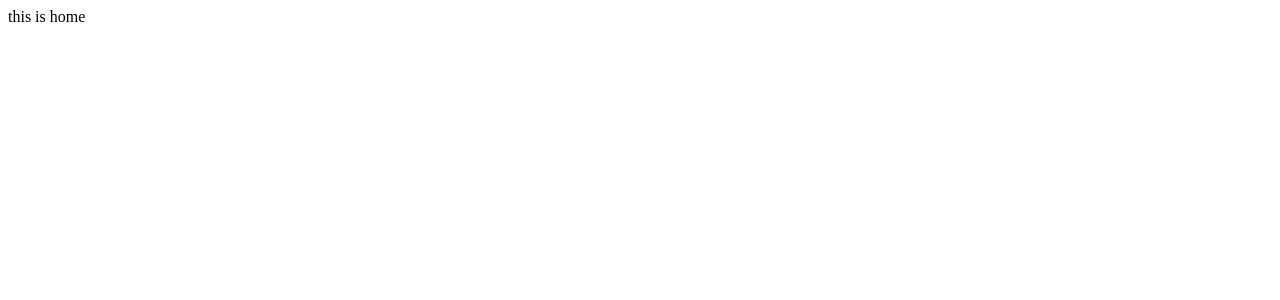
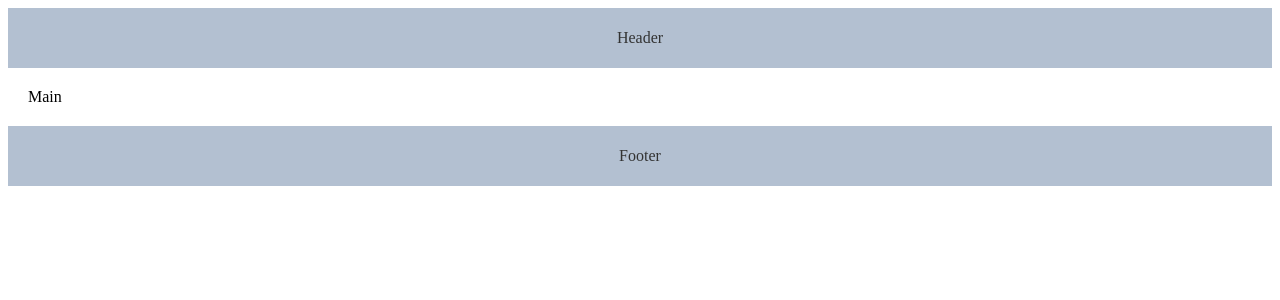
Before and after one commit to Remote-version-git/ali_letter, a Vue app: page / in a window 1280 px wide. Shown: the top 300 px of the page. Built offline with nearby package versions, Linux system fonts and the light colour scheme.

Commit message:
jiangting1

```diff
--- a/src/views/Home.vue
+++ b/src/views/Home.vue
@@ -1,5 +1,12 @@
 <template>
-  <div class="home">this is home</div>
+  <div class="index">
+    <!-- 布局 -->
+    <el-container>
+      <el-header>Header</el-header>
+      <el-main>Main</el-main>
+      <el-footer>Footer</el-footer>
+    </el-container>
+  </div>
 </template>
 
 <script>
@@ -7,4 +14,10 @@ export default {};
 </script>
 
 <style>
+ .el-header, .el-footer {
+    background-color: #B3C0D1;
+    color: #333;
+    text-align: center;
+    line-height: 60px;
+  }
 </style>
```
